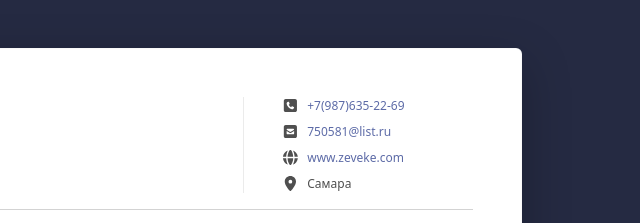
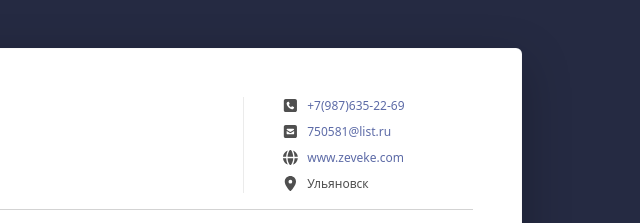
Before and after one commit to Zeveke/portfolio, a plain HTML site: page project.html in a window 1280 px wide. Shown: the top 223 px of the page, 640-1280 px from the left. Drawn offline with Linux system fonts and the light colour scheme.

Commit message:
Update project.html

```diff
--- a/project.html
+++ b/project.html
@@ -29,7 +29,7 @@
                            <li class="mb-2"><i class="fas fa-phone-square fa-fw fa-lg me-2 "></i><a class="resume-link" href="tel:#">+7(987)635-22-69</a></li>
                            <li class="mb-2"><i class="fas fa-envelope-square fa-fw fa-lg me-2"></i><a class="resume-link" href="mailto:#">750581@list.ru</a></li>
                            <li class="mb-2"><i class="fas fa-globe fa-fw fa-lg me-2"></i><a class="resume-link" href="#">www.zeveke.com</a></li>
-                           <li class="mb-0"><i class="fas fa-map-marker-alt fa-fw fa-lg me-2"></i>Самара</li>
+                           <li class="mb-0"><i class="fas fa-map-marker-alt fa-fw fa-lg me-2"></i>Ульяновск</li>
                         </ul>
                      </div>
                   </div>
```
